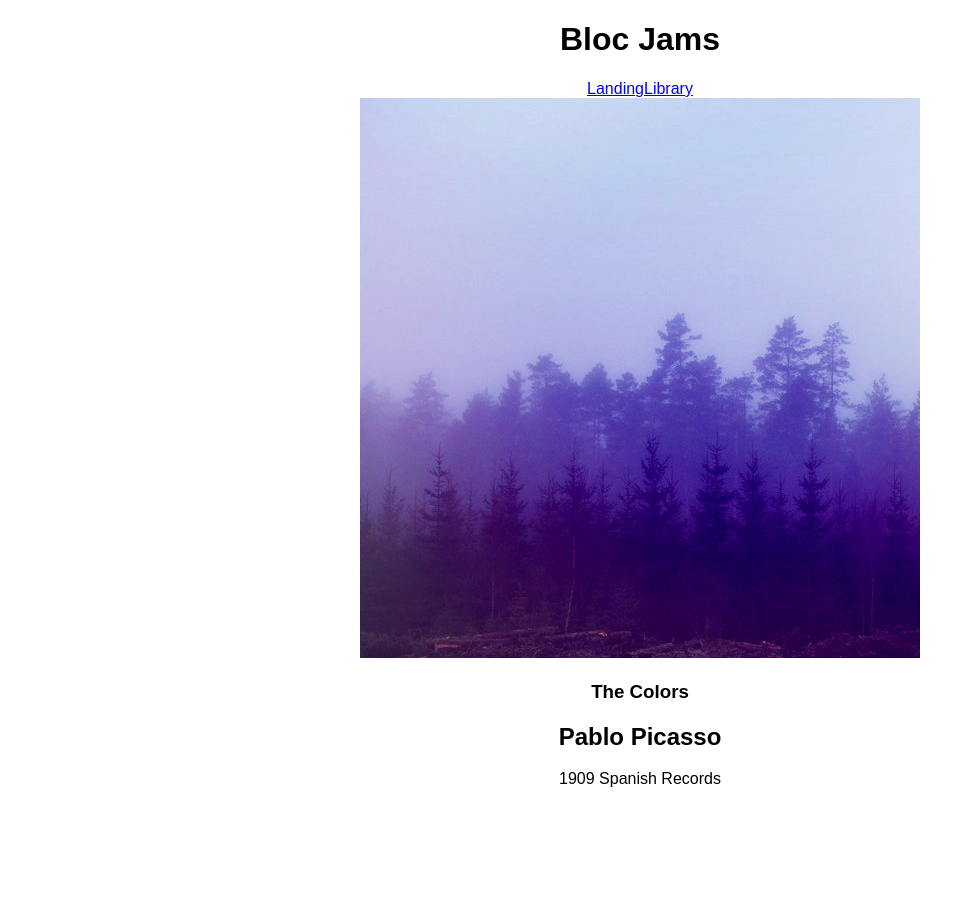
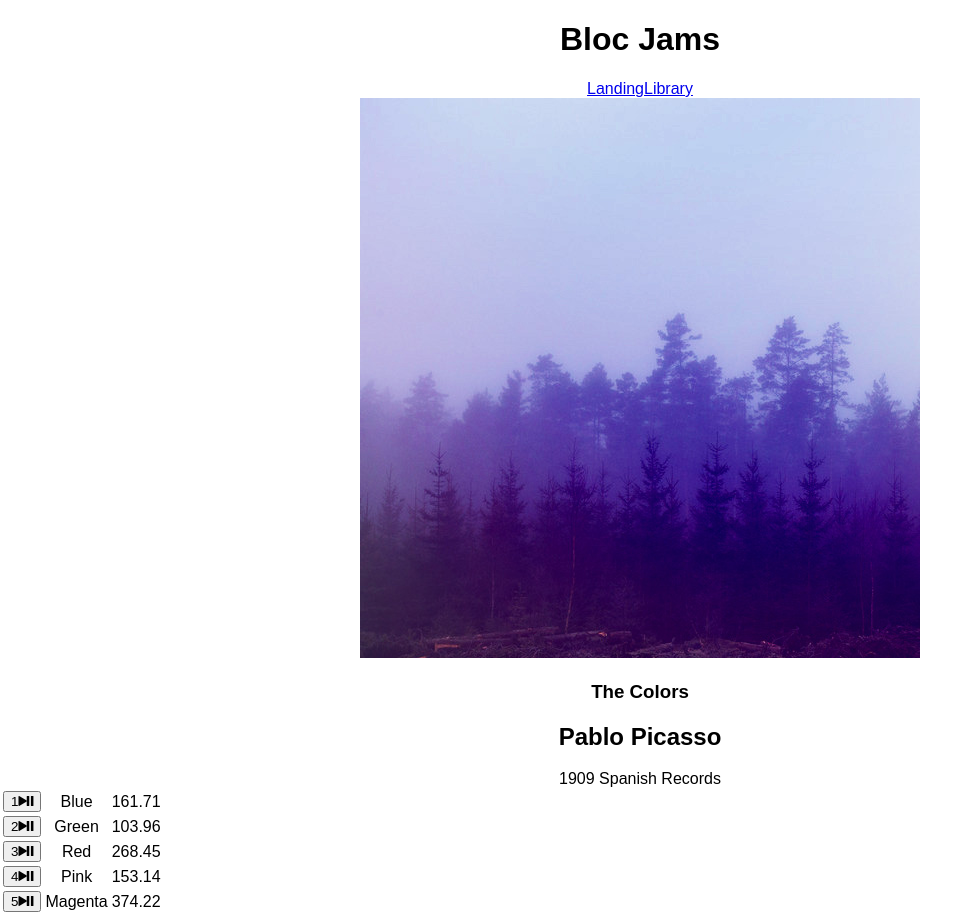
Before and after one commit to brookerodenhizer/bloc-jams-react, a React (Create React App) app: page /album/the-colors in a window 1280 px wide. Shown: the whole page, without its empty margins (0-980 px from the left). Before the commit the page ends 800 px from the top, so only its background shows below. Built offline with nearby package versions, Linux system fonts and the light colour scheme.

Commit message:
component albums submission

```diff
--- a/public/index.html
+++ b/public/index.html
@@ -10,6 +10,7 @@
     -->
     <link rel="manifest" href="%PUBLIC_URL%/manifest.json">
     <link rel="shortcut icon" href="%PUBLIC_URL%/favicon.ico">
+    <link rel="stylesheet" href="http://code.ionicframework.com/ionicons/2.0.1/css/ionicons.min.css">
     <!--
       Notice the use of %PUBLIC_URL% in the tags above.
       It will be replaced with the URL of the `public` folder during the build.
--- a/src/components/Album.js
+++ b/src/components/Album.js
@@ -32,6 +32,19 @@
             <col id="song-duration-column" />
           </colgroup>
           <tbody>
+            {this.state.album.songs.map( (song, index) =>
+              <tr className={song} key={index} >
+                <td className="song-actions">
+                  <button>
+                    <span className="song-number">{index+1}</span>
+                    <span className="ion-play"></span>
+                    <span className="ion-pause"></span>
+                  </button>
+                </td>
+                <td className="song-title">{song.title}</td>
+                <td className="song-duration">{song.duration}</td>
+              </tr>
+            )}
           </tbody>
         </table>
       </section>
```
